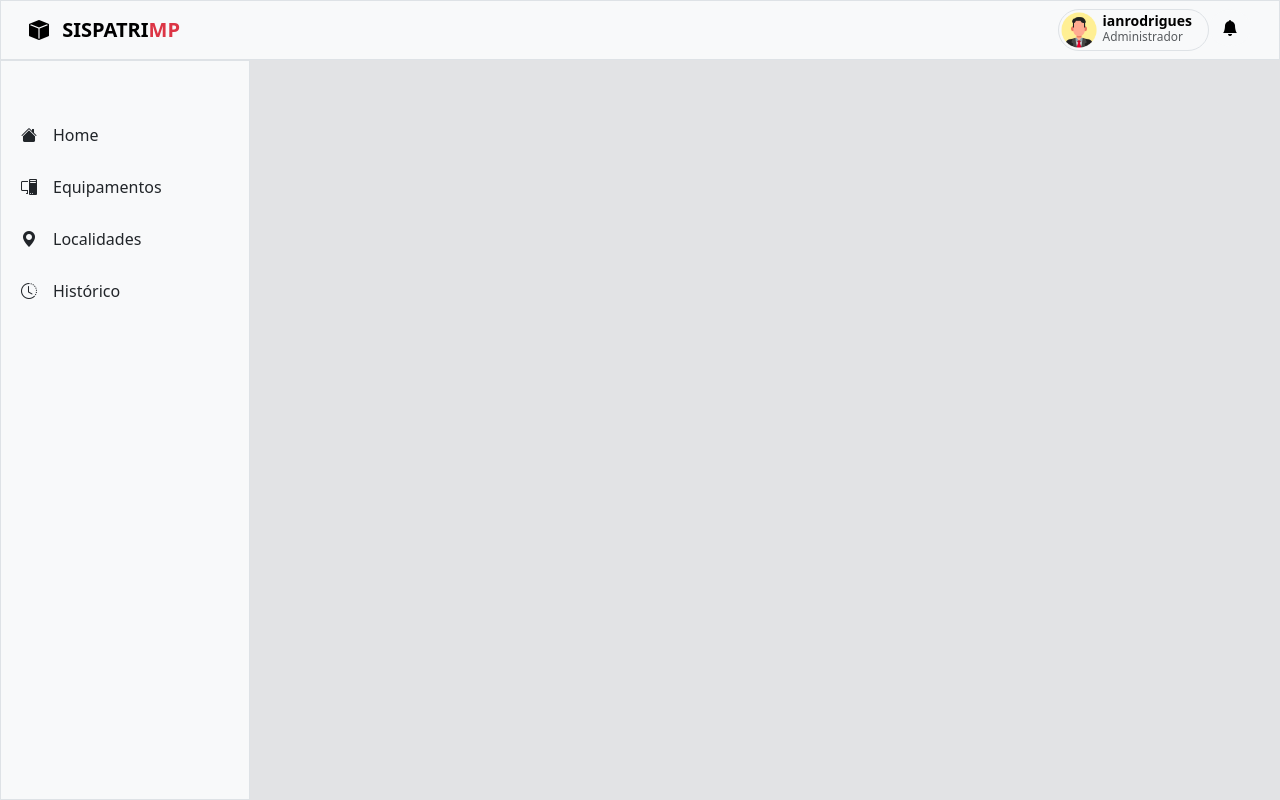
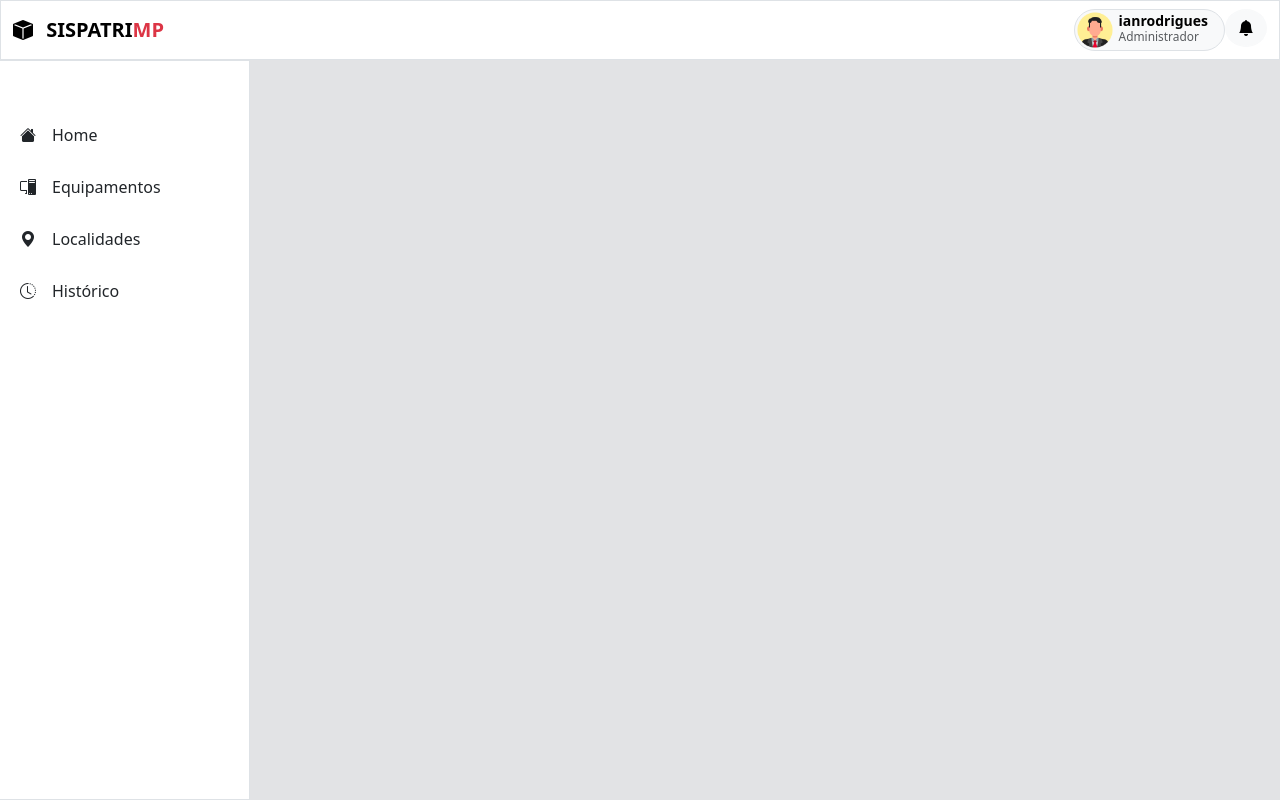
Before and after one commit to ianroddrs/SisPatriMP, a Django app: template main/templates/main.html in a window 1280 px wide. Run offline with Django 5.2, Linux system fonts and the light colour scheme; the template is opened without the code that fills it, so the values that code supplies are empty; some libraries are stand-ins or nearby versions.

Commit message:
ajuste de layout

```diff
--- a/main/templates/header.html
+++ b/main/templates/header.html
@@ -1,6 +1,6 @@
 {% load static %}
 
-<header class="bg-light border sticky-top px-3">
+<header class="bg-white border sticky-top">
       <nav class="navbar navbar-expand-md">
         <div class="container-fluid">
           <a class="navbar-brand" href="#">
--- a/main/templates/main.html
+++ b/main/templates/main.html
@@ -24,7 +24,7 @@
 <body class="d-flex flex-column h-100 bg-dark">
     {% include 'header.html' %}
     <main class="d-flex flex-grow-1 flex-shrink-0">
-        <aside class="bg-light border pt-5 d-none d-md-block">
+        <aside class="bg-white border border-start-0 pt-5 d-none d-md-block">
             {% include 'aside.html' %}
         </aside>
         <section class="col bg-secondary-subtle">
```
